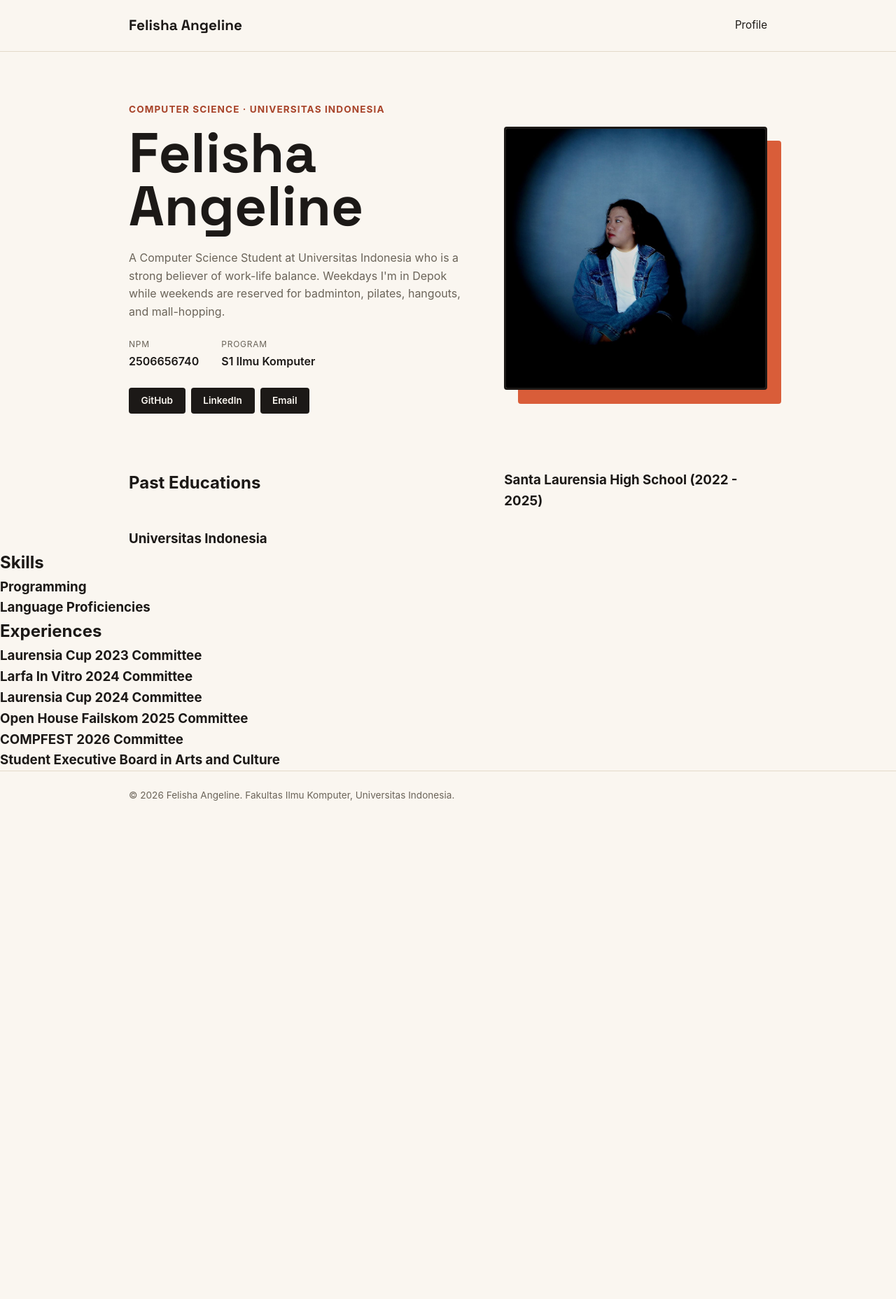
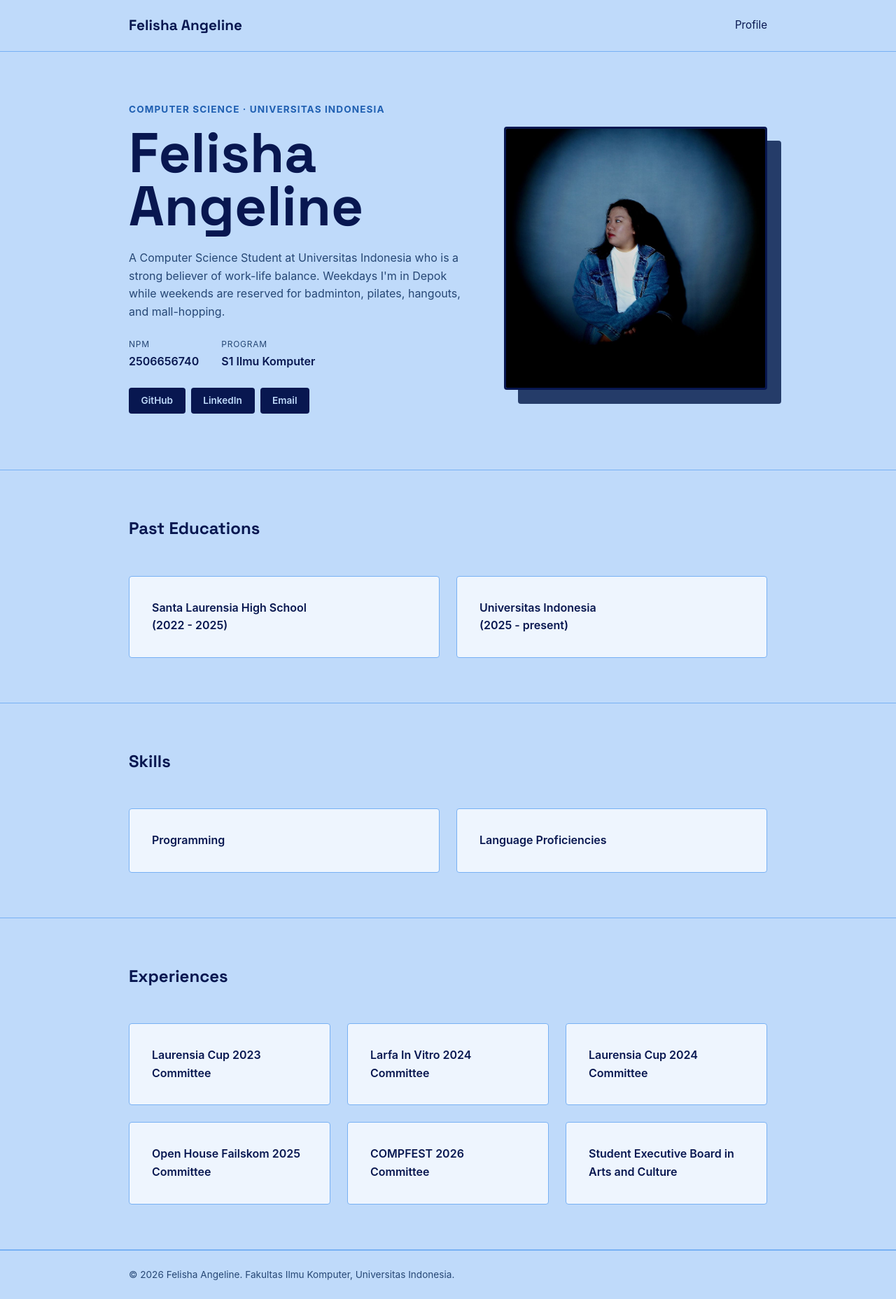
Before and after one commit to felishangeline/myportofolio, a Python web app: template templates/index.html in a window 1280 px wide. Shown: the whole page at 70% size. Before the commit the page ends 1144 px from the top, so only its background shows below. Run offline with Jinja, Linux system fonts and the light colour scheme; the template is opened without the code that fills it, so the values that code supplies are empty.

Commit message:
mengubah layout dan warna webpage

```diff
--- a/static/css/style.css
+++ b/static/css/style.css
@@ -5,13 +5,14 @@
 }
 
 :root {
-    --ink: #1c1917;
-    --paper: #faf6f0;
-    --accent: #d95d39;
-    --accent-dark: #a8442a;
-    --line: #e3d9c9;
-    --text-muted: #6b6459;
+    --ink: #081750;
+    --paper: #bfdafa;
+    --accent: #253c69;
+    --accent-dark: #2060b2;
+    --line: #78b1f4;
+    --text-muted: #264775;
     --radius: 4px;
+    --text-box: #eef5fe;
 }
 
 body {
@@ -158,25 +159,101 @@ h1, .brand {
     z-index: 0;
 }
 
+/* Layout & Styling using your custom variables */
+
+section {
+    padding: 4rem 0;
+    border-bottom: 1px solid var(--line);
+}
+
+section h2 {
+    font-family: "Space Grotesk", -apple-system, sans-serif;
+    font-size: 1.5rem;
+    color: var(--ink);
+    margin-bottom: 1.5rem;
+}
+
+/* Education Section */
 .education-grid {
     display: grid;
-    grid-template-columns: 1.3fr 1fr;
-    grid-template-areas:
-        "edu"
-        "details";
-    gap: 1.5rem 3rem;
+    grid-template-columns: repeat(2, 1fr);
+    gap: 1.5rem;
 }
 
 .edu-header {
-    grid-area: edu;
+    grid-column: 1 / -1;
+    margin-bottom: 0;
 }
 
-.education-details {
-    grid-area: details;
+.education-grid > div:not(.edu-header) {
+    background-color: var(--text-box);
+    border: 1px solid var(--line);
+    border-radius: var(--radius);
+    padding: 2rem; /* Generous internal padding */
 }
 
-.edu-points {
-    padding: 20px;
+.education-grid h3 {
+    font-size: 1rem;
+    font-weight: 600;
+    color: var(--ink);
+}
+
+/* Skills Section */
+.MySkills > div {
+    display: grid;
+    grid-template-columns: repeat(2, 1fr);
+    gap: 1.5rem;
+}
+
+.skillHeader {
+    grid-column: 1 / -1;
+    margin-bottom: 0;
+}
+
+.MySkills > div > div:not(.skillHeader) {
+    background-color: var(--text-box);
+    border: 1px solid var(--line);
+    border-radius: var(--radius);
+    padding: 2rem; /* Generous internal padding */
+}
+
+.MySkills h3 {
+    font-size: 1rem;
+    font-weight: 600;
+    color: var(--ink);
+}
+
+/* Experiences Section */
+.experienceGrid {
+    display: grid;
+    grid-template-columns: repeat(auto-fit, minmax(260px, 1fr));
+    gap: 1.5rem;
+}
+
+.experienceHeader {
+    grid-column: 1 / -1;
+    margin-bottom: 0;
+}
+
+.experienceGrid > div:not(.experienceHeader) {
+    background-color: var(--text-box);
+    border: 1px solid var(--line);
+    border-radius: var(--radius);
+    padding: 2rem; /* Generous internal padding */
+}
+
+.experienceGrid h3 {
+    font-size: 1rem;
+    font-weight: 600;
+    color: var(--ink);
+}
+
+/* Responsive layout adjustments for smaller screens */
+@media (max-width: 600px) {
+    .education-grid,
+    .MySkills > div {
+        grid-template-columns: 1fr;
+    }
 }
 
 .avatar {
--- a/templates/index.html
+++ b/templates/index.html
@@ -63,19 +63,23 @@
                 </div>
                 <div class="highSchool">
                     <h3>
-                        Santa Laurensia High School (2022 - 2025)
+                        Santa Laurensia High School
+                        <br>
+                        (2022 - 2025)
                     </h3>
                 </div>
                 <div class="univ">
                     <h3>
                         Universitas Indonesia
+                        <br>
+                        (2025 - present)
                     </h3>
                 </div>
             </div>
         </section>
 
         <section class="MySkills">
-            <div>
+            <div class="container skill-grid">
                 <div class="skillHeader">
                     <h2>
                         Skills
@@ -95,7 +99,7 @@
         </section>
 
         <section class="MyExperiences">
-            <div class="experienceGrid">
+            <div class="container experienceGrid">
                 <div class="experienceHeader">
                     <h2>
                         Experiences
```
